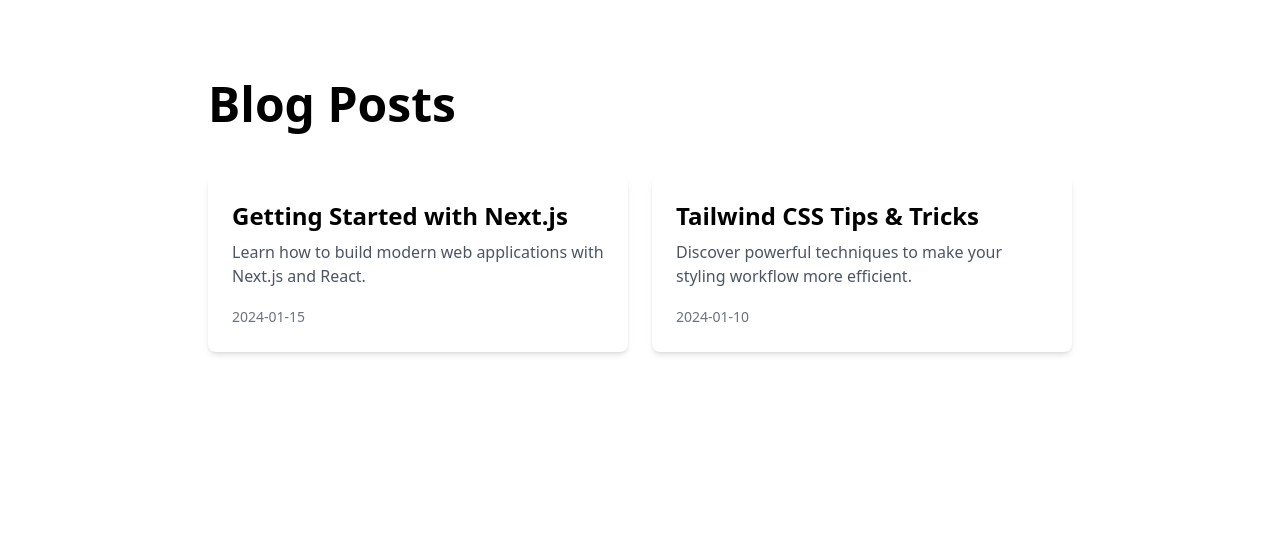
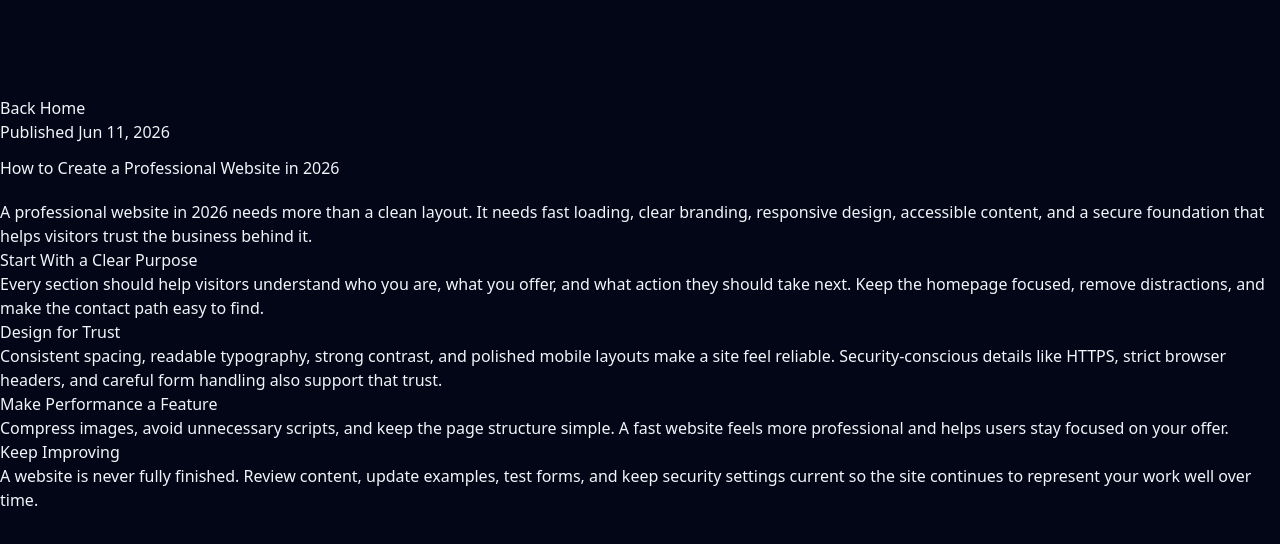
Before and after one commit to Y3z1D/Studio, a Next.js app: page /blog in a window 1280 px wide. Shown: the top 544 px of the page. Built offline with nearby package versions, Linux system fonts and the light colour scheme.

Commit message:
Update page.js

```diff
--- a/app/blog/page.js
+++ b/app/blog/page.js
@@ -1,17 +1,62 @@
-import BlogPortalCard from '@/components/BlogPortalCard'
+import Link from 'next/link';
 
 export const metadata = {
-  title: 'Blog | Y3z1D Portfolio',
-  description: 'Read my latest blog posts',
-}
+  title: 'Blog | Y3z1D Studio',
+  description: 'Web design, security, and client-focused development articles from Y3z1D Studio'
+};
 
 export default function BlogPage() {
   return (
-    <main className="min-h-screen py-20">
-      <div className="max-w-4xl mx-auto px-4">
-        <h1 className="text-5xl font-bold mb-12">Blog Posts</h1>
-        <BlogPortalCard />
+    <main className="studio-main text-slate-100 min-h-screen relative">
+      <div className="absolute inset-0 bg-slate-950 z-0" aria-hidden="true"></div>
+
+      <div className="relative z-20">
+        <section className="studio-shell studio-section pt-24">
+          <Link href="/" className="studio-back-link">
+            Back Home
+          </Link>
+
+          <div className="studio-card blog-article">
+            <p className="studio-card-text mb-3">Published Jun 11, 2026</p>
+            <h1 className="studio-section-title mb-5">
+              How to Create a Professional Website in 2026
+            </h1>
+
+            <p className="studio-card-text">
+              A professional website in 2026 needs more than a clean layout. It needs fast
+              loading, clear branding, responsive design, accessible content, and a secure
+              foundation that helps visitors trust the business behind it.
+            </p>
+
+            <h2>Start With a Clear Purpose</h2>
+            <p>
+              Every section should help visitors understand who you are, what you offer, and
+              what action they should take next. Keep the homepage focused, remove distractions,
+              and make the contact path easy to find.
+            </p>
+
+            <h2>Design for Trust</h2>
+            <p>
+              Consistent spacing, readable typography, strong contrast, and polished mobile
+              layouts make a site feel reliable. Security-conscious details like HTTPS, strict
+              browser headers, and careful form handling also support that trust.
+            </p>
+
+            <h2>Make Performance a Feature</h2>
+            <p>
+              Compress images, avoid unnecessary scripts, and keep the page structure simple.
+              A fast website feels more professional and helps users stay focused on your offer.
+            </p>
+
+            <h2>Keep Improving</h2>
+            <p>
+              A website is never fully finished. Review content, update examples, test forms,
+              and keep security settings current so the site continues to represent your work
+              well over time.
+            </p>
+          </div>
+        </section>
       </div>
     </main>
-  )
+  );
 }
```
